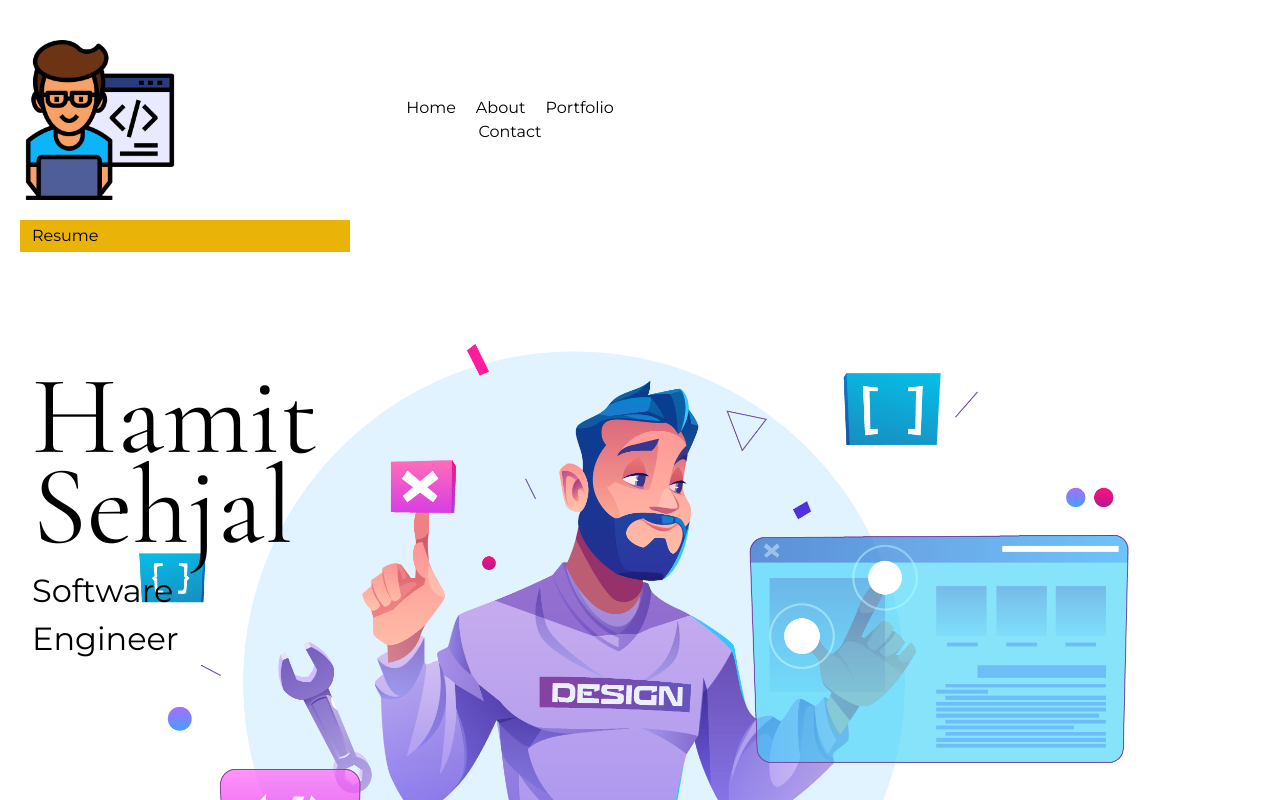
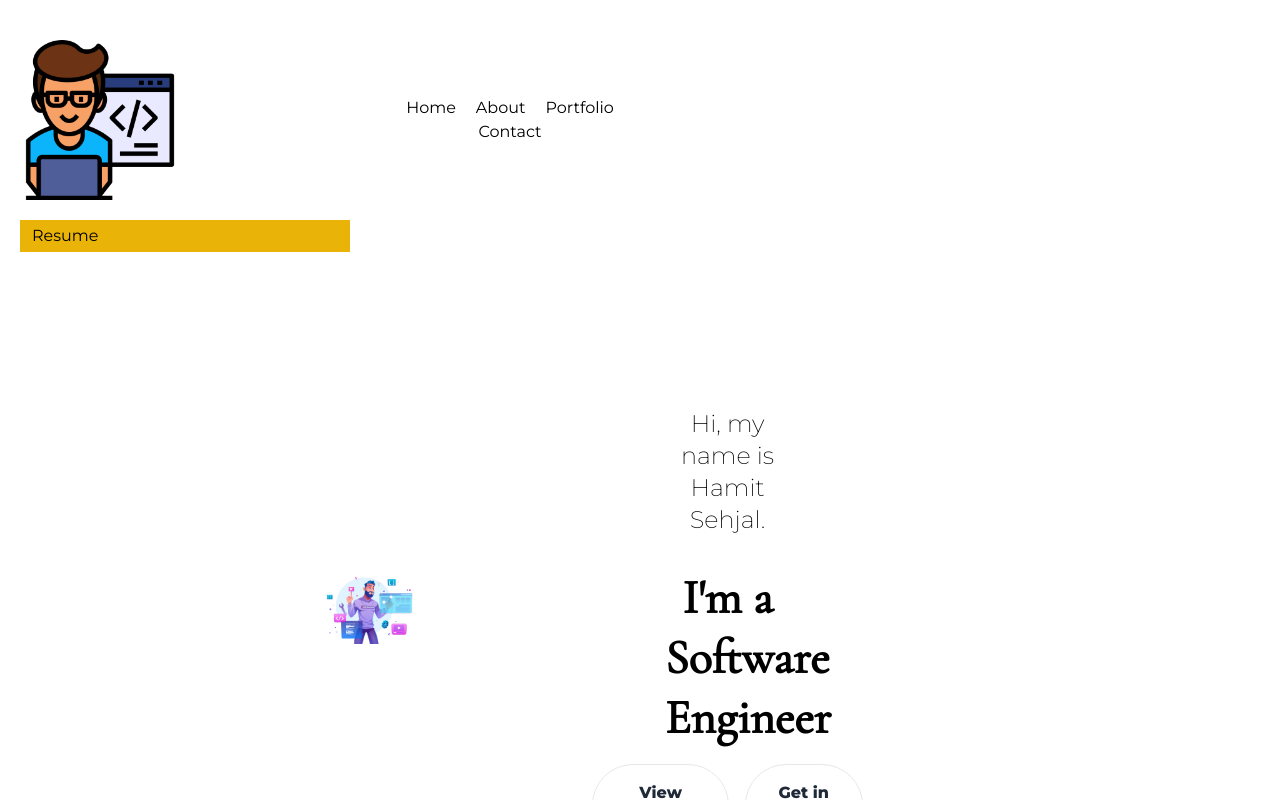
Before and after one commit to hamitsehjal/Portfolio-Hamit, a React (Vite) app: page / in a window 1280 px wide. Built offline with nearby package versions, Linux system fonts and the light colour scheme.

Commit message:
Modify the Home component with tailwind uitility classes

```diff
--- a/src/Components/Home.jsx
+++ b/src/Components/Home.jsx
@@ -6,7 +6,6 @@
  */
 
 import React from "react";
-import arrowSvg from "../images/down-arrow.svg";
 import PropTypes from "prop-types";
 
 /**
@@ -27,16 +26,27 @@ const imageAltText =
 
 const Home = ({ name, title }) => {
   return (
-    <section id="home" className="min-height">
-      <img className="background" src={image} alt="" />
-      <div style={{ position: "absolute", top: "5rem", left: "2rem", width: "17rem" }}>
-        <h1>{name}</h1>
-        <h2>{title}</h2>
+    <div className="w-screen h-screen text-white">
+      <div className="container mx-auto flex px-5 py-24 items-center justify-center flex-col">
+        <img
+          className="lg:w-2/6 md:w-3/6 w-5/6 mb-10 object-cover object-center"
+          alt={imageAltText}
+          src={image}
+        />
+        <div className="text-center lg:w-5/12 w-full text-black">
+          <p className="text-2xl mb-8">Hi, my name is {name}.</p>
+          <h1 className="my-4 text-5xl font-bold leading-tight ">I&apos;m a {title}</h1>
+          <div className="flex justify-center mx-auto">
+            <button className="hover:underline bg-white text-gray-800 font-bold border rounded-full py-4 px-8">
+              View Projects
+            </button>
+            <button className="ml-4 hover:underline bg-white text-gray-800 font-bold  border rounded-full py-4 px-8">
+              Get in Touch
+            </button>
+          </div>
+        </div>
       </div>
-      <div style={{ position: "absolute", bottom: "3rem", left: "50%" }}>
-        <img src={arrowSvg} style={{ height: "3rem", width: "3rem" }} alt={imageAltText} />
-      </div>
-    </section>
+    </div>
   );
 };
 
```
